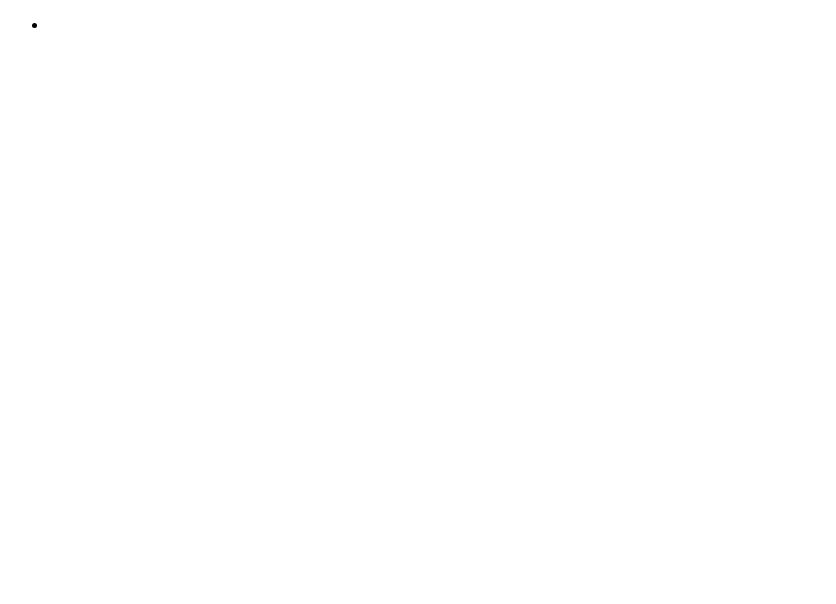
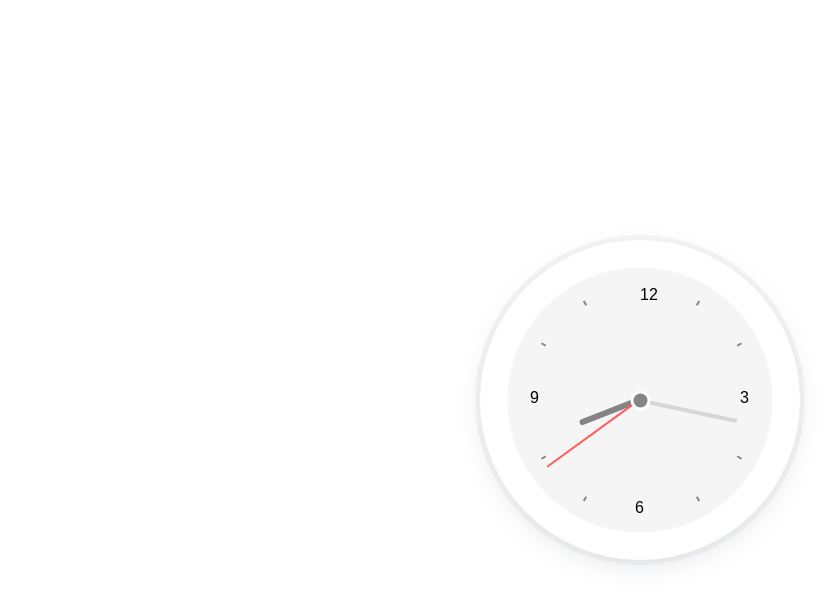
Before and after one commit to ian7525/react_30, a React (Create React App) app: page /anolog-clock in a window 1280 px wide. Before the commit this address had no page. Shown: the top 604 px of the page, without its empty margins (0-836 px from the left). Built offline with nearby package versions, Linux system fonts and the light colour scheme.

Commit message:
Add analog-clock

```diff
--- a/package.json
+++ b/package.json
@@ -10,6 +10,7 @@
     "@types/node": "^16.18.70",
     "@types/react": "^18.2.47",
     "@types/react-dom": "^18.2.18",
+    "@types/styled-components": "^5.1.34",
     "final-form": "^4.20.10",
     "react": "^18.2.0",
     "react-dom": "^18.2.0",
--- a/src/App.tsx
+++ b/src/App.tsx
@@ -2,7 +2,8 @@ import React from 'react'
 import { BrowserRouter as Router, Route, Link, Routes } from 'react-router-dom'
 
 import Landing from './pages/landing'
-import AgeCalculator from './pages/ageCalaulator'
+import AgeCalculator from './pages/ageCalculator'
+import AnologClock from './pages/anologClock'
 
 function App() {
   return (
@@ -19,6 +20,7 @@ function App() {
         <Routes>
           <Route path="/" element={<Landing />} />
           <Route path="/age" element={<AgeCalculator />} />
+          <Route path="/anolog-clock" element={<AnologClock />} />
         </Routes>
       </div>
     </Router>
--- /dev/null
+++ b/src/GlobalStyle.tsx
@@ -0,0 +1,11 @@
+import { createGlobalStyle } from 'styled-components'
+
+const GlobalStyle = createGlobalStyle`
+*{
+    margin:0;
+    padding:0;
+    box-sizing:border-box;
+    }
+`
+
+export default GlobalStyle
--- a/src/index.tsx
+++ b/src/index.tsx
@@ -1,16 +1,16 @@
-import React from 'react';
-import ReactDOM from 'react-dom/client';
-import App from './App';
+import React from 'react'
+import ReactDOM from 'react-dom/client'
+import App from './App'
+import GlobalStyle from './GlobalStyle'
 // import reportWebVitals from './reportWebVitals';
 
-const root = ReactDOM.createRoot(
-  document.getElementById('root') as HTMLElement
-);
+const root = ReactDOM.createRoot(document.getElementById('root') as HTMLElement)
 root.render(
   <React.StrictMode>
+    <GlobalStyle />
     <App />
   </React.StrictMode>
-);
+)
 
 // If you want to start measuring performance in your app, pass a function
 // to log results (for example: reportWebVitals(console.log))
--- /dev/null
+++ b/src/pages/anologClock/index.tsx
@@ -0,0 +1,65 @@
+import React, { useState, useEffect } from 'react'
+
+import { Form, Field } from 'react-final-form'
+
+import {
+  AnologClockBody,
+  AnologClockContainer,
+  AnologClockSecondHand,
+  AnologClockMinHand,
+  AnologClockHourHand,
+} from './style'
+
+interface Props {}
+
+const AnologClock: React.FC<Props> = ({}) => {
+  const [hourRotateZ, setHourTotateZ] = useState(0)
+  const [minRotateZ, setMinTotateZ] = useState(0)
+  const [secRotateZ, setSecTotateZ] = useState(0)
+
+  useEffect(() => {
+    const intervalId = setInterval(() => {
+      const deg = 6
+      const day = new Date()
+      const hh = day.getHours() * 30
+      const mm = day.getMinutes() * deg
+      const ss = day.getSeconds() * deg
+      setHourTotateZ(hh + mm / 12)
+      setMinTotateZ(mm)
+      setSecTotateZ(ss)
+    }, 1000)
+
+    return () => {
+      clearInterval(intervalId)
+    }
+  }, [])
+
+  return (
+    <AnologClockBody>
+      <AnologClockContainer>
+        <div className="pre-container">
+          <div className="centernut"></div>
+          <div className="indicator">
+            <div></div>
+            <div></div>
+            <div>3</div>
+            <div></div>
+            <div></div>
+            <div>6</div>
+            <div></div>
+            <div></div>
+            <div>9</div>
+            <div></div>
+            <div></div>
+            <div>12</div>
+          </div>
+          <AnologClockSecondHand rotateZ={secRotateZ}></AnologClockSecondHand>
+          <AnologClockMinHand rotateZ={minRotateZ}></AnologClockMinHand>
+          <AnologClockHourHand rotateZ={hourRotateZ}></AnologClockHourHand>
+        </div>
+      </AnologClockContainer>
+    </AnologClockBody>
+  )
+}
+
+export default AnologClock
--- /dev/null
+++ b/src/pages/anologClock/style.tsx
@@ -0,0 +1,202 @@
+import styled from 'styled-components'
+
+export const AnologClockBody = styled.div`
+  background: #bbe1fa;
+  font-family: 'poppins', sans-serif;
+`
+
+export const AnologClockContainer = styled.div`
+  height: 330px;
+  width: 330px;
+  border-radius: 100%;
+  background: #f5f5f5;
+  position: absolute;
+  top: 50%;
+  left: 50%;
+  transform: translate(-50%, -50%);
+
+  &::before {
+    content: '';
+    height: 320px;
+    width: 320px;
+    background: white;
+    border-radius: 100%;
+    position: absolute;
+    top: 50%;
+    left: 50%;
+    transform: translate(-50%, -50%);
+    box-shadow: rgba(149, 157, 165, 0.2) 0px 8px 24px;
+  }
+
+  .pre-container {
+    height: 265px;
+    width: 265px;
+    background: #f5f5f5;
+    border-radius: 100%;
+    position: absolute;
+    top: 50%;
+    left: 50%;
+    transform: translate(-50%, -50%);
+
+    .centernut {
+      height: 20px;
+      width: 20px;
+      border-radius: 100%;
+      background: #848484;
+      position: absolute;
+      top: 50%;
+      left: 50%;
+      transform: translate(-50%, -50%);
+      border: 3px solid white;
+      z-index: 4;
+    }
+
+    .indicator {
+      position: absolute;
+      top: 49.5%;
+      left: 50%;
+      transform: translate(-50%, -50%);
+
+      div {
+        position: absolute;
+        top: 50%;
+        left: 50%;
+        transform: translate(-50%, -50%);
+        height: 5px;
+        width: 2px;
+        background: #848484;
+
+        &:nth-child(1) {
+          transform: rotate(30deg) translateY(-113px);
+        }
+
+        &:nth-child(2) {
+          transform: rotate(60deg) translateY(-113px);
+        }
+
+        &:nth-child(3) {
+          transform: rotate(90deg) rotateZ(-90deg) translateY(-10px)
+            translateX(100px);
+          background: #f5f5f5;
+        }
+
+        &:nth-child(4) {
+          transform: rotate(120deg) translateY(-113px);
+        }
+
+        &:nth-child(5) {
+          transform: rotate(150deg) translateY(-113px);
+        }
+
+        &:nth-child(6) {
+          transform: rotate(180deg) rotateZ(180deg) translateY(100px)
+            translateX(-5px);
+          background: #f5f5f5;
+        }
+
+        &:nth-child(7) {
+          transform: rotate(210deg) translateY(-113px);
+        }
+
+        &:nth-child(8) {
+          transform: rotate(240deg) translateY(-113px);
+        }
+
+        &:nth-child(9) {
+          transform: rotate(270deg) rotateZ(90deg) translateX(-110px)
+            translateY(-10px);
+          background: #f5f5f5;
+        }
+
+        &:nth-child(10) {
+          transform: rotate(300deg) translateY(-113px);
+        }
+
+        &:nth-child(11) {
+          transform: rotate(330deg) translateY(-113px);
+        }
+
+        &:nth-child(12) {
+          transform: rotate(360deg) translateY(-113px);
+          background: #f5f5f5;
+        }
+      }
+    }
+  }
+`
+
+interface StyledDivProps {
+  rotateZ: number
+}
+
+export const AnologClockSecondHand = styled.div<StyledDivProps>`
+  position: absolute;
+  width: 100%;
+  height: 100%;
+  z-index: 3;
+  transform: rotateZ(${(props) => props.rotateZ}deg);
+
+  &::before {
+    content: '';
+    display: block;
+    position: absolute;
+    top: 50%;
+    left: 50%;
+    transform: translate(-50%, -100%);
+    width: 3px;
+    height: 115px;
+    background: #4169e1;
+    border-radius: 30px;
+    width: 2px;
+    background: #ff5c5c;
+    border-radius: 30px;
+  }
+`
+
+export const AnologClockMinHand = styled.div<StyledDivProps>`
+  position: absolute;
+  width: 100%;
+  height: 100%;
+  z-index: 2;
+  transform: rotateZ(${(props) => props.rotateZ}deg);
+
+  &::before {
+    content: '';
+    display: block;
+    position: absolute;
+    top: 50%;
+    left: 50%;
+    transform: translate(-50%, -100%);
+    width: 3px;
+    height: 115px;
+    background: #4169e1;
+    border-radius: 30px;
+    height: 100px;
+    background: #d6d6d6;
+    width: 4px;
+  }
+`
+
+export const AnologClockHourHand = styled.div<StyledDivProps>`
+  position: absolute;
+  width: 100%;
+  height: 100%;
+  z-index: 1;
+  transform: rotateZ(${(props) => props.rotateZ}deg);
+
+  &::before {
+    content: '';
+    display: block;
+    position: absolute;
+    top: 50%;
+    left: 50%;
+    transform: translate(-50%, -100%);
+    width: 3px;
+    height: 115px;
+    background: #4169e1;
+    border-radius: 30px;
+    width: 6px;
+    height: 65px;
+    background: #848484;
+  }
+`
```
Also changed, not shown: src/pages/ageCalculator/index.tsx (renamed from src/pages/ageCalaulator/index.tsx, +0 -7 lines), src/pages/ageCalculator/style.tsx (renamed from src/pages/ageCalaulator/style.tsx), 1 other file (tests, documents, lock files or other folders).
